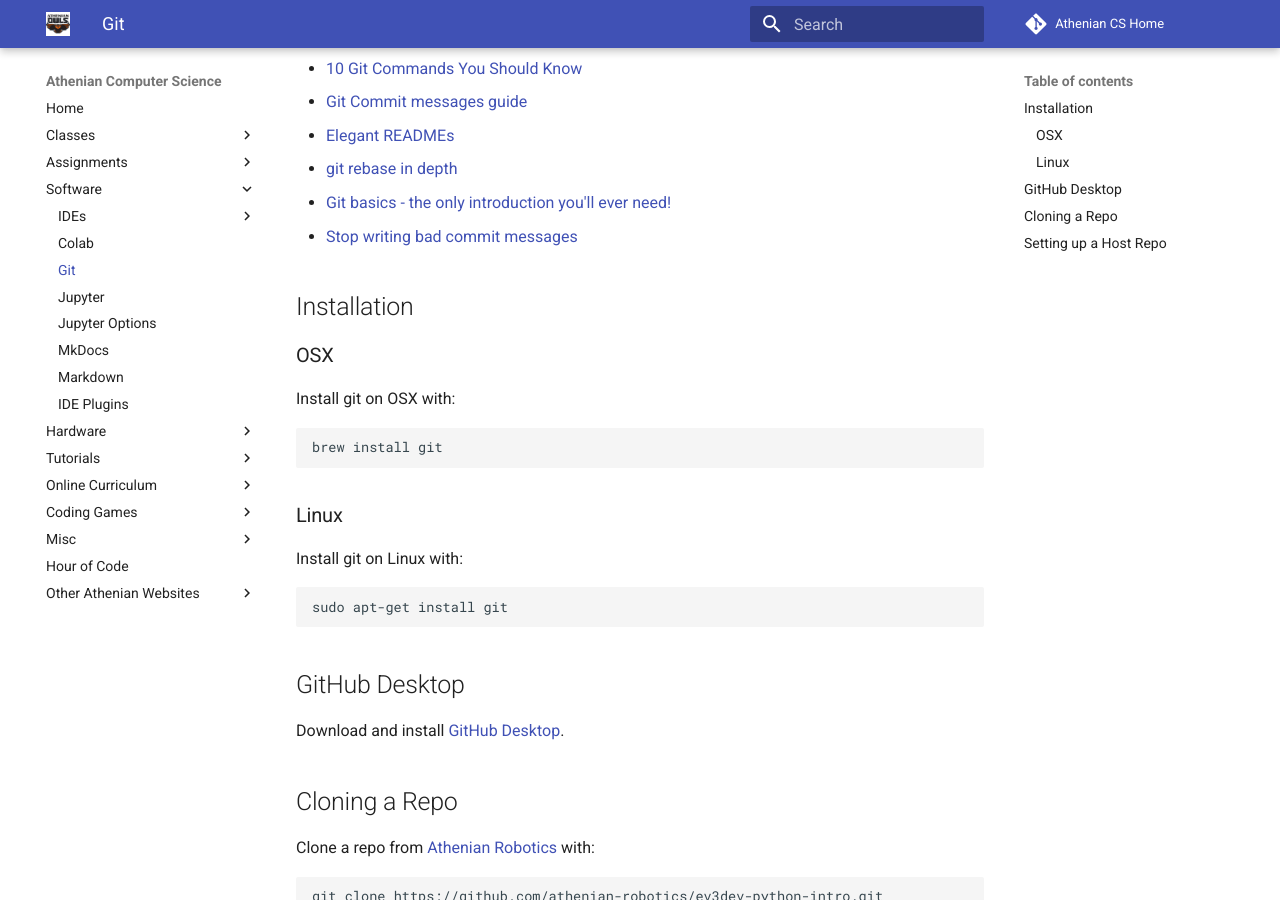
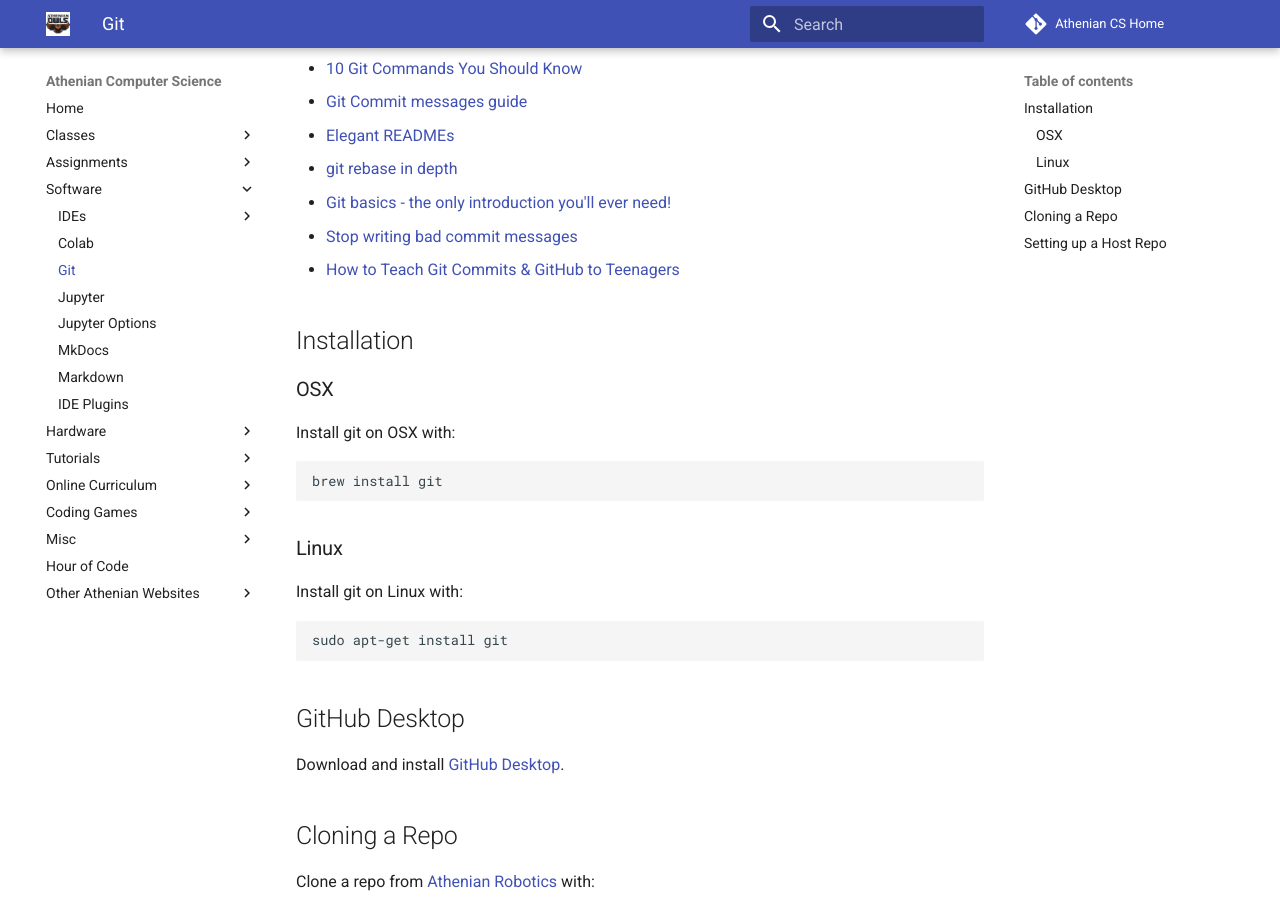
Before and after one commit to athenian-computational-thinking/athenian-cs-mkdocs, an MkDocs documentation site: the page built from docs/git.md, in a window 1280 px wide and 900 px high, scrolled down 460 px. Built offline with MkDocs 1.6.1 and Material for MkDocs 9.7.7, drawn with Linux system fonts in a browser that asks for light colours; comment, search, counter and statistics services are not loaded.

Commit message:
Update docs

```diff
--- a/docs/git.md
+++ b/docs/git.md
@@ -16,6 +16,7 @@
 * [git rebase in depth](https://git-rebase.io)
 * [Git basics - the only introduction you'll ever need!](https://areknawo.com/git-basics-the-only-introduction-you-will-ever-need/)
 * [Stop writing bad commit messages](https://medium.com/better-programming/stop-writing-bad-commit-messages-8df79517177d)
+* [How to Teach Git Commits & GitHub to Teenagers](https://blog.upperlinecode.com/how-to-teach-git-commits-github-to-teenagers-a3f740b2f500)
 
 ## Installation
 
```
